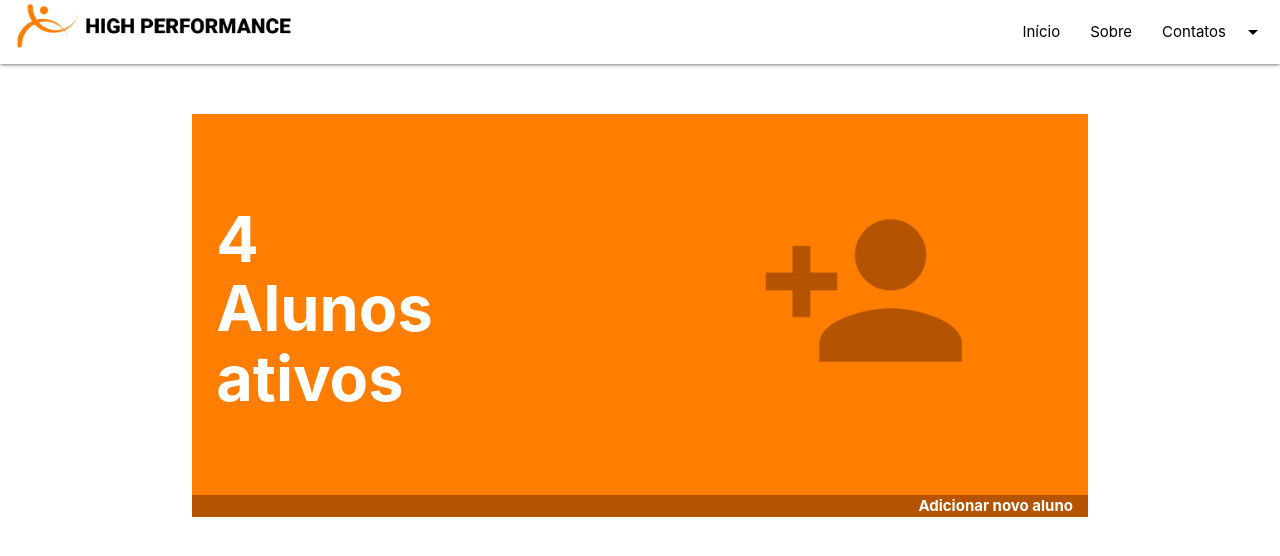
After one commit to rafalmeida73/HighPerformance, a PHP site: page /inicio.html in a window 1280 px wide. The commit adds this page. Shown: the top 556 px of the page. Run offline with PHP 8.4, Linux system fonts and the light colour scheme.

Commit message:
implementando lista

```diff
--- /dev/null
+++ b/css/inicio.css
@@ -0,0 +1,24 @@
+#alunos {
+    margin-top: 50px;
+}
+
+#alunos h1 {
+    color: white;
+    font-weight: bold;
+    margin-top: 91px;
+    margin-left: 13px;
+}
+
+.quadrado {
+    background-color: #FF7E00;
+}
+
+.baixoQuadrado {
+    background-color: #B45300;
+    color: white;
+}
+
+.baixoQuadrado p {
+    margin-right: 15px;
+    font-weight: bold;
+}
--- a/index.html
+++ b/index.html
@@ -8,7 +8,7 @@
   <title>Materialize - Navbar</title>
   <!-- Compiled and minified CSS -->
   <link href="https://fonts.googleapis.com/icon?family=Material+Icons" rel="stylesheet">
-  <link rel="stylesheet" href="./css/style.css">
+  <link rel="stylesheet" href="css/index.css">
   <link rel="stylesheet" href="https://cdnjs.cloudflare.com/ajax/libs/materialize/1.0.0/css/materialize.min.css">
 </head>
 
--- /dev/null
+++ b/inicio.html
@@ -0,0 +1,87 @@
+<!DOCTYPE html>
+<html lang="pt-br">
+
+<head>
+    <meta charset="UTF-8">
+    <meta name="viewport" content="width=device-width, initial-scale=1.0">
+    <meta http-equiv="X-UA-Compatible" content="ie=edge">
+    <title>Materialize - Navbar</title>
+    <!-- Compiled and minified CSS -->
+    <link href="https://fonts.googleapis.com/icon?family=Material+Icons" rel="stylesheet">
+    <link rel="stylesheet" href="./css/inicio.css">
+    <link rel="stylesheet" href="https://cdnjs.cloudflare.com/ajax/libs/materialize/1.0.0/css/materialize.min.css">
+</head>
+
+<body>
+
+    <div class="navbar-fixed">
+        <nav>
+            <div class="nav-wrapper #ffffff white">
+                <!-- Logo -->
+                <a href="#" class="brand-logo"><img class="responsive-img" src="img/logo.png" alt="Logo da Pagina" style="width: 300px;"></a>
+                </a>
+
+                <!-- Ícone para abrir no Mobile -->
+                <a href="#" data-target="mobile-navbar" class="sidenav-trigger">
+                    <i class="material-icons black-text">menu</i>
+                </a>
+
+                <ul id="navbar-items" class="right hide-on-med-and-down">
+                    <li><a href="#" class="black-text">Início</a></li>
+                    <li><a href="#" class="black-text">Sobre</a></li>
+                    <li>
+                        <a class="dropdown-trigger black-text" data-target="dropdown-menu" href="#">
+              Contatos <i class="material-icons right">arrow_drop_down</i>
+            </a>
+                    </li>
+                </ul>
+
+                <!-- Dropdown -->
+                <ul id="dropdown-menu" class="dropdown-content">
+                    <li><a href="#" class="black-text">Telefone</a></li>
+                    <li><a href="#" class="black-text">E-mail</a></li>
+                    <li class="divider"></li>
+                    <li><a href="#" class="black-text">Redes sociais</a></li>
+                </ul>
+            </div>
+        </nav>
+    </div>
+
+    <!-- Menu Mobile -->
+    <ul id="mobile-navbar" class="sidenav">
+        <li><a href="#">Início</a></li>
+        <li><a href="#">Sobre</a></li>
+        <li><a href="#">Contatos</a></li>
+    </ul>
+
+    <!-- Alunos -->
+    <div class="container">
+        <div class="quadrado">
+            <div class="row square" id="alunos">
+                <div class="col s12 m12 l6 ">
+                    <h1>4<br> Alunos ativos</h1>
+                </div>
+                <div class="col s12 m12 l6 ">
+                    <img class="responsive-img" src="img/user.png" alt="">
+                </div>
+            </div>
+            <div class="col s12 m12 l12 right-align baixoQuadrado">
+                <p>Adicionar novo aluno</p>
+            </div>
+        </div>
+    </div>
+
+    <!-- LISTA -->
+    <div class="container">
+        <div class="blue">
+
+        </div>
+    </div>
+
+
+    <script src="https://ajax.googleapis.com/ajax/libs/jquery/3.4.1/jquery.min.js"></script>
+    <script src="https://cdnjs.cloudflare.com/ajax/libs/materialize/1.0.0/js/materialize.min.js"></script>
+    <script src="./js/main.js"></script>
+</body>
+
+</html>
```
Also changed, not shown: css/index.css (line endings or trailing spaces), img/user.png (added).
